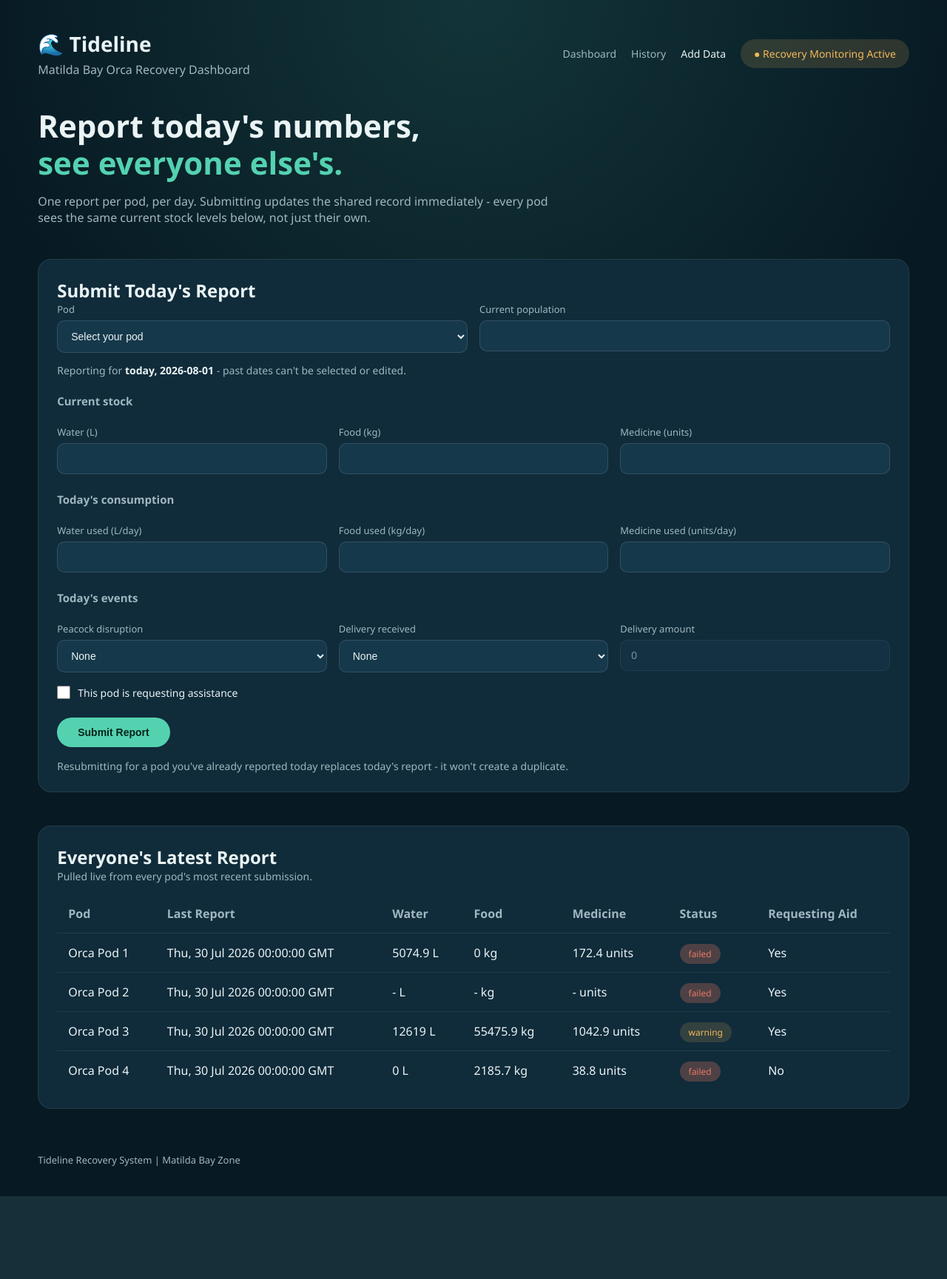
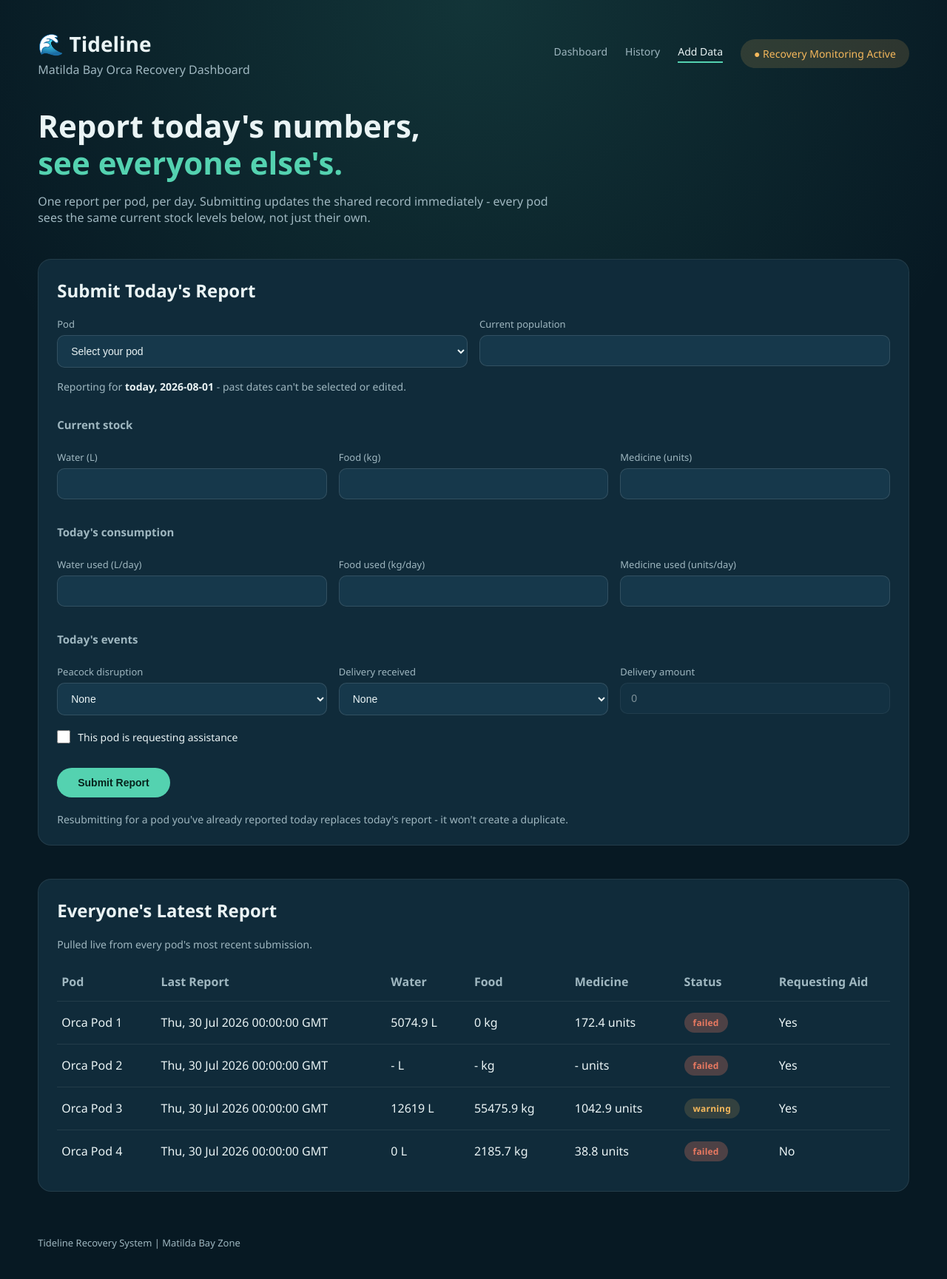
Before and after one commit to Kelly-Vl/Ultimate-Hackathon-2026-Orca-Pod-3, a Flask app: page /add-data in a window 1280 px wide. Shown: the whole page at 74% size. Before the commit the page ends 1617 px from the top, so only its background shows below. Run offline with Flask 3, Linux system fonts and the light colour scheme; the visitor is signed in with stand-in values (Sample User, id 1).

Commit message:
fixed spacing and alignment issues in css and html

```diff
--- a/static/css/add_data.css
+++ b/static/css/add_data.css
@@ -1,13 +1,15 @@
 .report-form {
     display: flex;
     flex-direction: column;
-    gap: 8px;
+    gap: 10px;
 }
 
 .form-subhead {
-    margin-top: 10px;
+    margin-top: 18px;
+    margin-bottom: 4px;
     color: var(--muted);
     font-size: 15px;
+    font-weight: 600;
 }
 
 .form-row {
@@ -68,7 +70,7 @@
 
 .submit-btn {
     align-self: flex-start;
-    margin-top: 10px;
+    margin-top: 16px;
     background: var(--green);
     color: #06231c;
     border: none;
@@ -77,14 +79,19 @@
     font-weight: 700;
     font-size: 14px;
     cursor: pointer;
+    transition: opacity .15s ease, transform .15s ease;
 }
 
 .submit-btn:hover {
     opacity: 0.9;
 }
 
+.submit-btn:active {
+    transform: scale(0.98);
+}
+
 .form-note {
-    margin-top: 8px;
+    margin-top: 10px;
 }
 
 .report-date-note {
--- a/static/css/styles.css
+++ b/static/css/styles.css
@@ -45,7 +45,9 @@ header {
     display:flex;
     justify-content:space-between;
     align-items:center;
+    flex-wrap:wrap;
 
+    gap:16px;
     margin-bottom:40px;
 }
 
@@ -75,13 +77,23 @@ header {
 .nav-bar {
     display:flex;
     align-items:center;
-    gap:20px;
+    flex-wrap:wrap;
+    gap:24px;
+}
+
+.nav-bar .status {
+    margin-left:auto;
 }
 
 .nav-link {
     color:var(--muted);
     text-decoration:none;
     font-size:14px;
+
+    padding-bottom:4px;
+    border-bottom:2px solid transparent;
+
+    transition:color .15s ease, border-color .15s ease;
 }
 
 .nav-link:hover {
@@ -90,6 +102,7 @@ header {
 
 .nav-link.active {
     color:var(--text);
+    border-bottom-color:var(--green);
 }
 
 
@@ -100,7 +113,7 @@ header {
 }
 
 .hero h1 {
-    font-size:42px;
+    font-size:clamp(28px, 4.2vw, 42px);
     line-height:1.2;
 }
 
@@ -135,10 +148,21 @@ header {
     border-radius:18px;
 
     padding:25px;
+
+    transition:border-color .15s ease, transform .15s ease;
+}
+
+.card h2 {
+    margin-bottom:20px;
 }
 
 .card h3 {
     margin-bottom:15px;
+}
+
+.grid .card:hover {
+    border-color:rgba(255,255,255,.16);
+    transform:translateY(-2px);
 }
 
 .metric {
@@ -161,14 +185,22 @@ header {
 .pod-header {
     display:flex;
     justify-content:space-between;
+    align-items:center;
+
+    gap:12px;
 }
 
 .badge {
+    display:inline-block;
+    vertical-align:middle;
+
     padding:5px 12px;
 
     border-radius:20px;
 
     font-size:12px;
+    font-weight:600;
+    letter-spacing:.2px;
 }
 
 .stable {
@@ -226,15 +258,27 @@ th {
     text-align:left;
 
     color:var(--muted);
+    font-weight:600;
 
     padding:15px;
 }
 
 td {
     padding:15px;
+    vertical-align:middle;
 
     border-top:
     1px solid rgba(255,255,255,.08);
+}
+
+th:first-child,
+td:first-child {
+    padding-left:6px;
+}
+
+th:last-child,
+td:last-child {
+    padding-right:0;
 }
 
 tr:hover {
@@ -289,7 +333,8 @@ footer {
     right:25px;
 
     width:340px;
-    max-height:480px;
+    max-width:calc(100vw - 40px);
+    max-height:min(480px, calc(100vh - 140px));
 
     background:var(--panel);
     border:1px solid rgba(255,255,255,.08);
@@ -443,6 +488,8 @@ footer {
     border-radius:20px;
     font-size:13px;
     cursor:pointer;
+
+    transition:color .15s ease, background .15s ease, border-color .15s ease;
 }
 
 .resource-btn:hover {
--- a/templates/history.html
+++ b/templates/history.html
@@ -33,14 +33,16 @@
             border-radius: 20px;
             font-size: 14px;
             cursor: pointer;
+            transition: color .15s ease, background .15s ease, border-color .15s ease;
         }
+        .tab-btn:hover { color: var(--text); }
         .tab-btn.active {
             background: rgba(84,210,176,.15);
             color: var(--green);
             border-color: transparent;
         }
         .pod-detail { display: none; }
-        .pod-detail.active { display: block; }
+        .pod-detail.active { display: block; margin-top: 20px; }
         .table-scroll { overflow-x: auto; }
         td.mono, th.mono { white-space: nowrap; }
         .loading-row td {
```
Also changed, not shown: static/css/login.css (+7 -1 lines).
